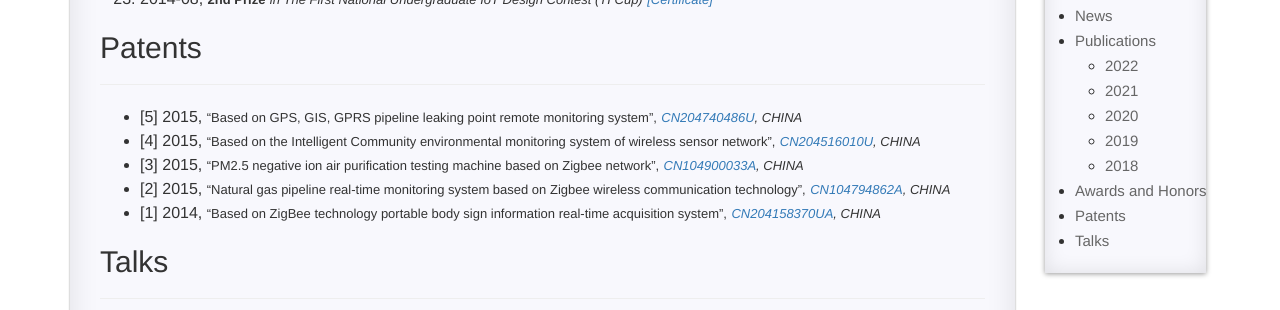
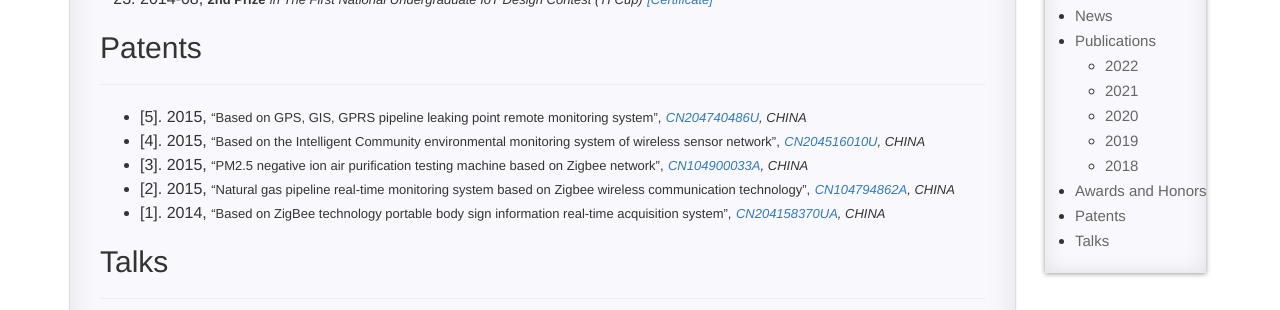
Before and after one commit to XihongZhou/xihongzhou.github.io, a Jekyll site: the page built from pages/1_homepage.md, in a window 1280 px wide and 900 px high, scrolled down 2217 px. Shown: the part 152-462 px from the top of the window. Built offline with Jekyll 4.4.1, drawn with Linux system fonts in a browser that asks for light colours; comment, search, counter and statistics services are not loaded.

Commit message:
Update 1_homepage.md

```diff
--- a/pages/1_homepage.md
+++ b/pages/1_homepage.md
@@ -113,11 +113,11 @@
 
 ---
 
-- [5] 2015, <font size="2">“Based on GPS, GIS, GPRS pipeline leaking point remote monitoring system”,</font> [*<font size="2">CN204740486U</font>*](https://patents.google.com/patent/CN204740486U/en?inventor=%E5%91%A8%E7%BB%86%E7%BA%A2)*<font size="2">, CHINA</font>*
-- [4] 2015, <font size="2">“Based on the Intelligent Community environmental monitoring system of wireless sensor network”,</font> [*<font size="2">CN204516010U</font>*](https://patents.google.com/patent/CN204516010U/en?inventor=%E5%91%A8%E7%BB%86%E7%BA%A2&page=2)*<font size="2">, CHINA</font>*
-- [3] 2015, <font size="2">“PM2.5 negative ion air purification testing machine based on Zigbee network”,</font> [*<font size="2">CN104900033A</font>*](https://patents.google.com/patent/CN104900033A/en?inventor=%E5%91%A8%E7%BB%86%E7%BA%A2&page=1)*<font size="2">, CHINA</font>*
-- [2] 2015, <font size="2">“Natural gas pipeline real-time monitoring system based on Zigbee wireless communication technology”,</font> [*<font size="2">CN104794862A</font>*](https://patents.google.com/patent/CN104794862A/en?inventor=%E5%91%A8%E7%BB%86%E7%BA%A2)*<font size="2">, CHINA</font>*
-- [1] 2014, <font size="2">“Based on ZigBee technology portable body sign information real-time acquisition system”,</font> [*<font size="2">CN204158370UA</font>*](https://patents.google.com/patent/CN204158370U/en?inventor=%E5%91%A8%E7%BB%86%E7%BA%A2)*<font size="2">, CHINA</font>*
+- [5]. 2015, <font size="2">“Based on GPS, GIS, GPRS pipeline leaking point remote monitoring system”,</font> [*<font size="2">CN204740486U</font>*](https://patents.google.com/patent/CN204740486U/en?inventor=%E5%91%A8%E7%BB%86%E7%BA%A2)*<font size="2">, CHINA</font>*
+- [4]. 2015, <font size="2">“Based on the Intelligent Community environmental monitoring system of wireless sensor network”,</font> [*<font size="2">CN204516010U</font>*](https://patents.google.com/patent/CN204516010U/en?inventor=%E5%91%A8%E7%BB%86%E7%BA%A2&page=2)*<font size="2">, CHINA</font>*
+- [3]. 2015, <font size="2">“PM2.5 negative ion air purification testing machine based on Zigbee network”,</font> [*<font size="2">CN104900033A</font>*](https://patents.google.com/patent/CN104900033A/en?inventor=%E5%91%A8%E7%BB%86%E7%BA%A2&page=1)*<font size="2">, CHINA</font>*
+- [2]. 2015, <font size="2">“Natural gas pipeline real-time monitoring system based on Zigbee wireless communication technology”,</font> [*<font size="2">CN104794862A</font>*](https://patents.google.com/patent/CN104794862A/en?inventor=%E5%91%A8%E7%BB%86%E7%BA%A2)*<font size="2">, CHINA</font>*
+- [1]. 2014, <font size="2">“Based on ZigBee technology portable body sign information real-time acquisition system”,</font> [*<font size="2">CN204158370UA</font>*](https://patents.google.com/patent/CN204158370U/en?inventor=%E5%91%A8%E7%BB%86%E7%BA%A2)*<font size="2">, CHINA</font>*
 
 ## Talks
 
```
